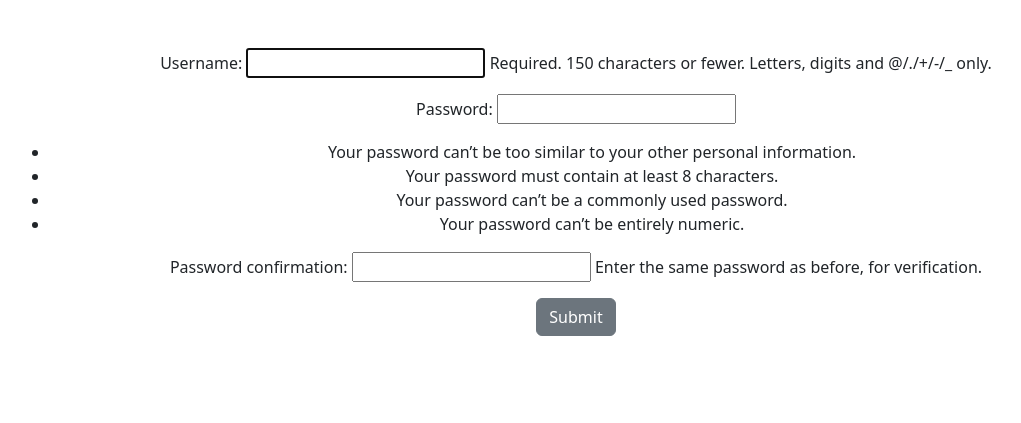
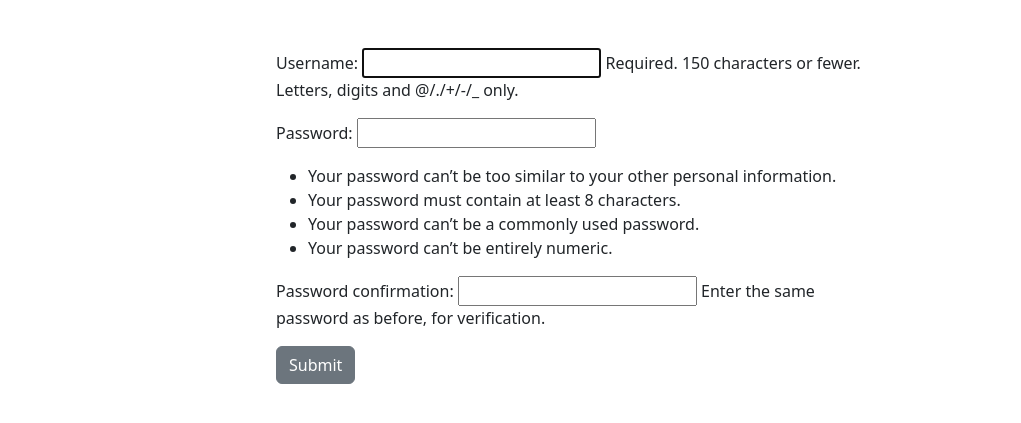
Before and after one commit to Eliasgichonge/SMARTNOTE, a Django app: page /signup in a window 1280 px wide. Shown: the top 423 px of the page, without its empty margins (64-1085 px from the left). Run offline with Django 5.2, Linux system fonts and the light colour scheme.

```diff
--- a/home/templates/home/register.html
+++ b/home/templates/home/register.html
@@ -2,7 +2,7 @@
 
 {% block content %}
 
-   <form method="post">
+   <form method="post" style="text-align: left; margin: 0 auto; width: 600px">
         {% csrf_token %}
         {{form.as_p}}
         <input type="submit" name="Submit" class="btn btn-secondary"/>
```
